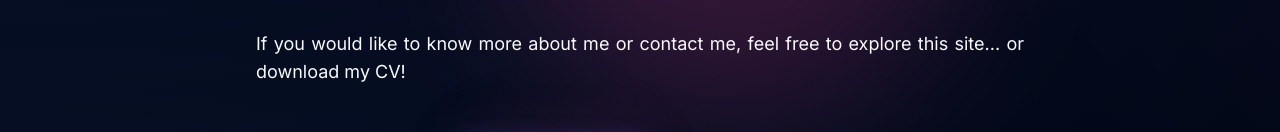
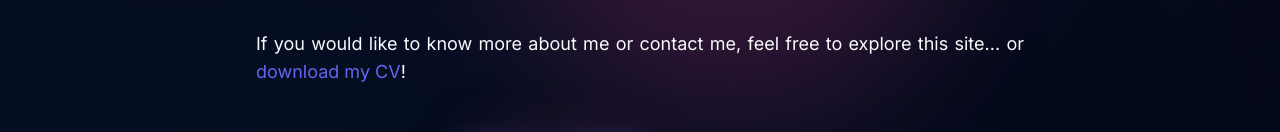
Before and after one commit to AurelienPACORY/AurelienPACORY.github.io, a React (Vite) app: page / in a window 1280 px wide. Shown: the part 778-910 px from the top of the page. Built offline with nearby package versions, Linux system fonts and the light colour scheme; a web font is replaced by a local one.

Commit message:
Feat: Lien CV plus précis et souligné

```diff
--- a/src/components/CV.tsx
+++ b/src/components/CV.tsx
@@ -216,6 +216,7 @@ export const CV = () => {
 
         {/* Download CV */}
         <motion.div
+          id="download-cv-button"
           initial={{ opacity: 0, y: 20 }}
           whileInView={{ opacity: 1, y: 0 }}
           viewport={{ once: true }}
--- a/src/locales/en/translation.json
+++ b/src/locales/en/translation.json
@@ -12,7 +12,7 @@
     "greeting": "Hello, I'm",
     "name": "Aurélien Pacory",
     "title": "Student in Networks & Telecommunications",
-    "description": "Currently a student in BUT Networks and Telecommunications, I am passionate about the world of computer networks and especially cybersecurity. Naturally curious and always looking for new challenges, I chose to orient my career towards this evolving field.<br/><br/>It was during my studies that cybersecurity became an obvious choice. In an increasingly connected world, ensuring the protection of systems and data is a crucial challenge. I want to contribute to this mission by developing solutions that are ever safer, more efficient, and adapted to current threats.<br/><br/>I love to learn, experiment, and create. Whether through personal projects or in a professional setting, I enjoy putting my skills into practice and continuously progressing.<br/><br/>If you would like to know more about me or contact me, feel free to explore this site... or download my CV!",
+    "description": "Currently a student in BUT Networks and Telecommunications, I am passionate about the world of computer networks and especially cybersecurity. Naturally curious and always looking for new challenges, I chose to orient my career towards this evolving field.<br/><br/>It was during my studies that cybersecurity became an obvious choice. In an increasingly connected world, ensuring the protection of systems and data is a crucial challenge. I want to contribute to this mission by developing solutions that are ever safer, more efficient, and adapted to current threats.<br/><br/>I love to learn, experiment, and create. Whether through personal projects or in a professional setting, I enjoy putting my skills into practice and continuously progressing.<br/><br/>If you would like to know more about me or contact me, feel free to explore this site... or <a href='#download-cv-button' class='underline text-luxury-accent hover:text-luxury-accent2 transition-colors'>download my CV</a>!",
     "view_projects": "View My Projects",
     "scroll_down": "Scroll"
   },
--- a/src/locales/fr/translation.json
+++ b/src/locales/fr/translation.json
@@ -12,7 +12,7 @@
     "greeting": "Bonjour, je suis",
     "name": "Aurélien Pacory",
     "title": "Étudiant en BUT Réseaux & Télécommunications",
-    "description": "Actuellement étudiant en BUT Réseaux et Télécommunications, je me passionne pour l’univers des réseaux informatiques et plus particulièrement pour la cybersécurité. Curieux de nature et toujours en quête de nouveaux défis, j’ai choisi d’orienter mon parcours vers ce domaine en pleine évolution.<br/><br/>C’est au fil de mes études que la cybersécurité s’est révélée comme une évidence. Dans un monde toujours plus connecté, assurer la protection des systèmes et des données est un enjeu crucial. J’ai envie de contribuer à cette mission en développant des solutions toujours plus sûres, efficaces et adaptées aux menaces actuelles.<br/><br/>J’aime apprendre, expérimenter et créer. Que ce soit à travers des projets personnels ou en entreprise, je prends plaisir à mettre mes compétences en pratique et à progresser continuellement.<br/><br/>Si vous souhaitez en savoir plus sur moi ou me contacter, n’hésitez pas à explorer ce site… ou à <a href='#cv' class='underline hover:text-luxury-accent transition-colors'>télécharger mon CV</a> !",
+    "description": "Actuellement étudiant en BUT Réseaux et Télécommunications, je me passionne pour l’univers des réseaux informatiques et plus particulièrement pour la cybersécurité. Curieux de nature et toujours en quête de nouveaux défis, j’ai choisi d’orienter mon parcours vers ce domaine en pleine évolution.<br/><br/>C’est au fil de mes études que la cybersécurité s’est révélée comme une évidence. Dans un monde toujours plus connecté, assurer la protection des systèmes et des données est un enjeu crucial. J’ai envie de contribuer à cette mission en développant des solutions toujours plus sûres, efficaces et adaptées aux menaces actuelles.<br/><br/>J’aime apprendre, expérimenter et créer. Que ce soit à travers des projets personnels ou en entreprise, je prends plaisir à mettre mes compétences en pratique et à progresser continuellement.<br/><br/>Si vous souhaitez en savoir plus sur moi ou me contacter, n’hésitez pas à explorer ce site… ou à <a href='#download-cv-button' class='underline text-luxury-accent hover:text-luxury-accent2 transition-colors'>télécharger mon CV</a> !",
     "view_projects": "Voir mes projets",
     "scroll_down": "Scroll"
   },
```
